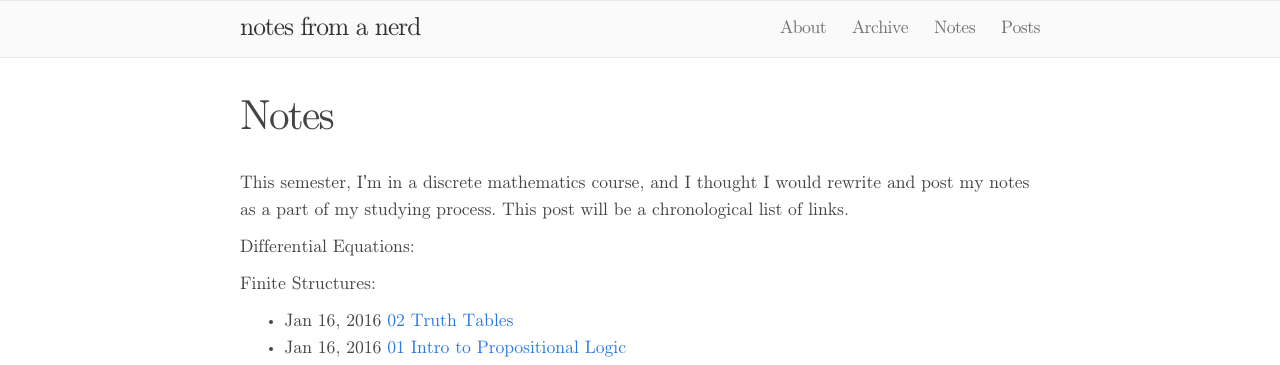
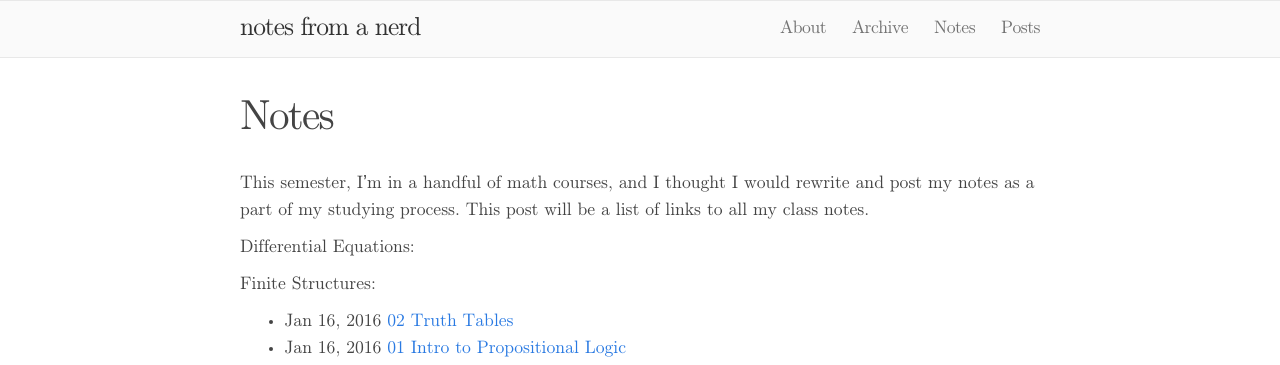
Before and after one commit to Notgnoshi/notgnoshi.github.io, a Jekyll site: the page built from class-notes.md, in a window 1280 px wide. Shown: the top 365 px of the page. Built offline with Jekyll 4.4.1, drawn with Linux system fonts in a browser that asks for light colours.

Commit message:
phrasing

```diff
--- a/class-notes.md
+++ b/class-notes.md
@@ -4,7 +4,7 @@ title: Notes
 permalink: /notes/
 ---
 
-This semester, I'm in a discrete mathematics course, and I thought I would rewrite and post my notes as a part of my studying process. This post will be a chronological list of links.
+This semester, I'm in a handful of math courses, and I thought I would rewrite and post my notes as a part of my studying process. This post will be a list of links to all my class notes.
 
 <p>
     Differential Equations:
```
